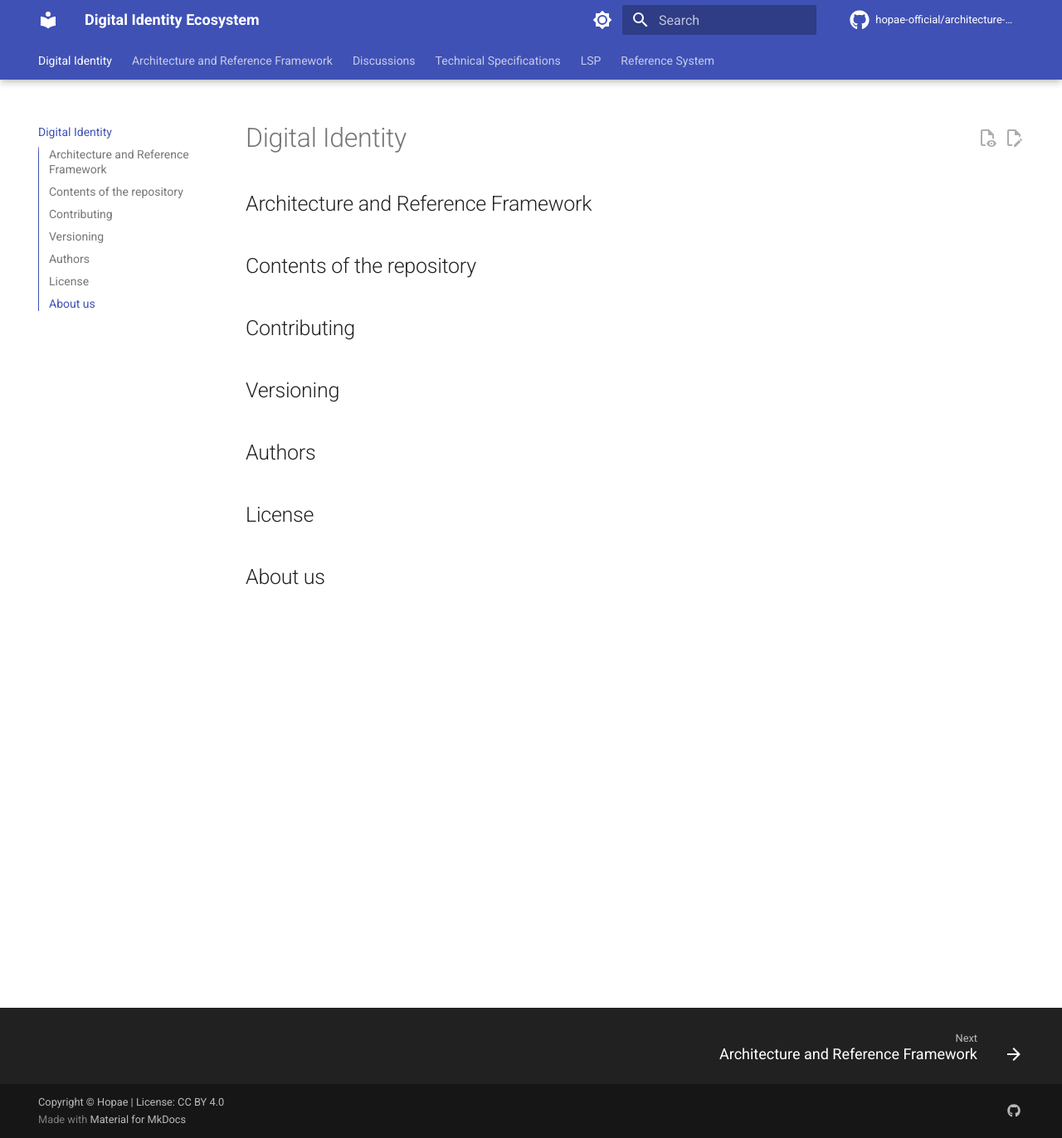
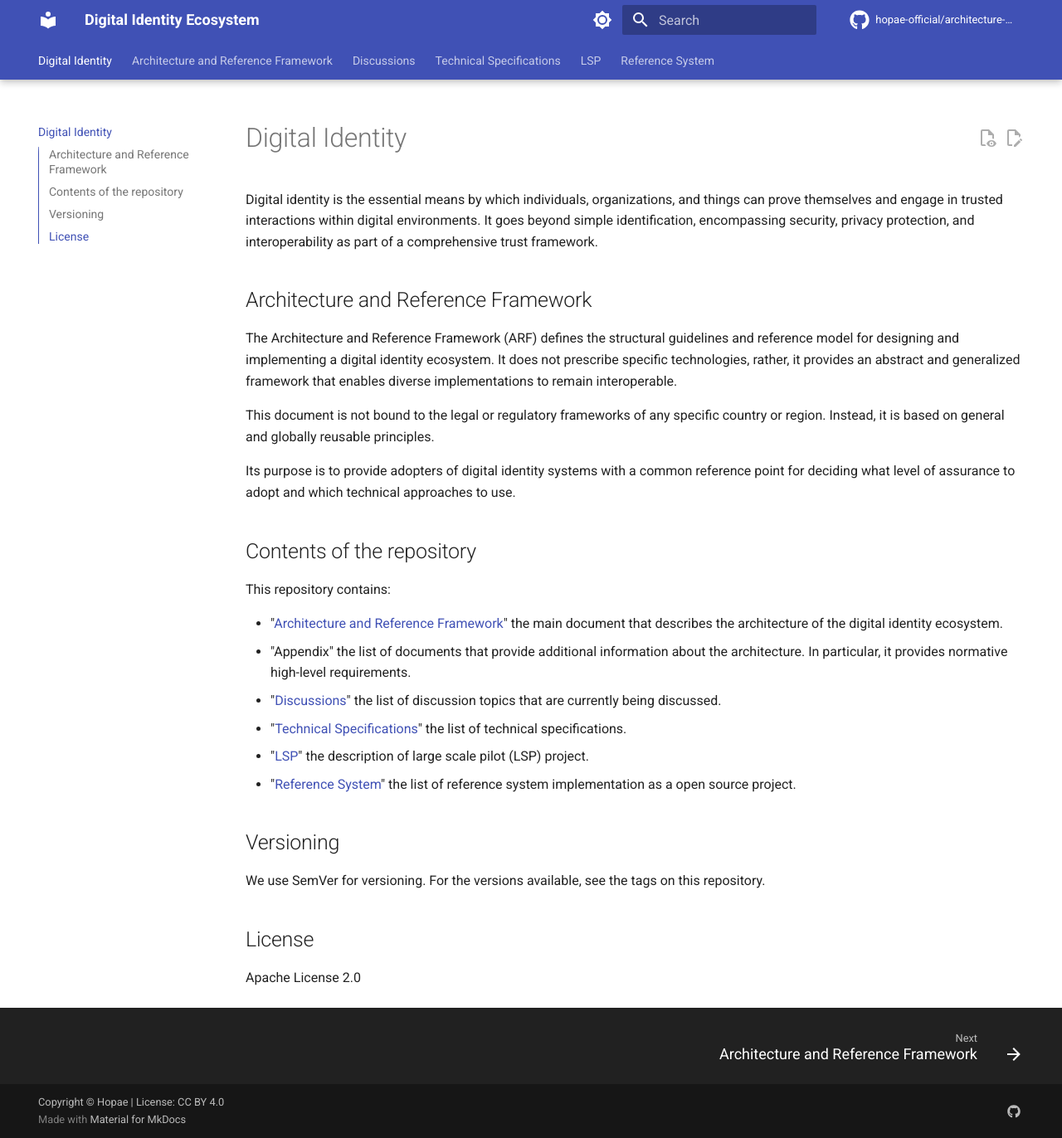
Before and after one commit to hopae-official/architecture-and-reference-framework, an MkDocs documentation site: the page built from docs/index.md, in a window 1280 px wide and 1372 px high. Shown: the whole window at 83% size. Built offline with MkDocs 1.6.1 and Material for MkDocs 9.7.7, drawn with Linux system fonts in a browser that asks for light colours; comment, search, counter and statistics services are not loaded; the version menu is left out.

Commit message:
doc: write overview

```diff
--- a/docs/index.md
+++ b/docs/index.md
@@ -1,15 +1,32 @@
 # Digital Identity
+
+Digital identity is the essential means by which individuals, organizations, and things can prove themselves and engage in trusted interactions within digital environments.
+It goes beyond simple identification, encompassing security, privacy protection, and interoperability as part of a comprehensive trust framework.
 
 ## Architecture and Reference Framework
 
+The Architecture and Reference Framework (ARF) defines the structural guidelines and reference model for designing and implementing a digital identity ecosystem.
+It does not prescribe specific technologies, rather, it provides an abstract and generalized framework that enables diverse implementations to remain interoperable.
+
+This document is not bound to the legal or regulatory frameworks of any specific country or region. Instead, it is based on general and globally reusable principles.
+
+Its purpose is to provide adopters of digital identity systems with a common reference point for deciding what level of assurance to adopt and which technical approaches to use.
+
 ## Contents of the repository
 
-## Contributing
+This repository contains:
+
+- "[Architecture and Reference Framework](arf.md)" the main document that describes the architecture of the digital identity ecosystem.
+- "Appendix" the list of documents that provide additional information about the architecture. In particular, it provides normative high-level requirements.
+- "[Discussions](discussions.md)" the list of discussion topics that are currently being discussed.
+- "[Technical Specifications](techspec.md)" the list of technical specifications.
+- "[LSP](lsp.md)" the description of large scale pilot (LSP) project.
+- "[Reference System](refsystem.md)" the list of reference system implementation as a open source project.
 
 ## Versioning
 
-## Authors
+We use SemVer for versioning. For the versions available, see the tags on this repository.
 
 ## License
 
-## About us
+Apache License 2.0
```
Also changed, not shown: docs/discussions.md (+3 -0 lines), docs/lsp.md (+3 -0 lines), docs/refsystem.md (+3 -0 lines), docs/techspec.md (+3 -0 lines).
